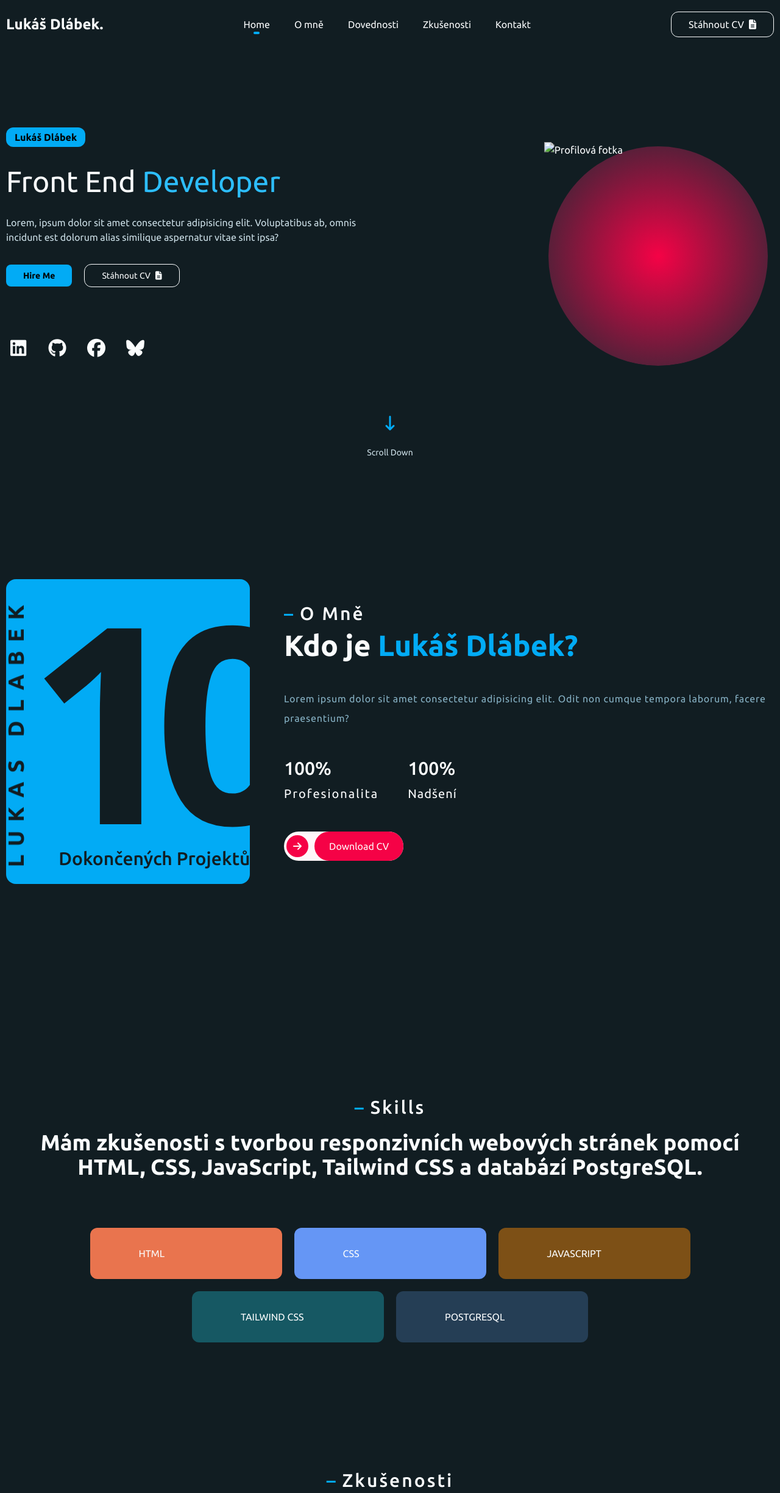
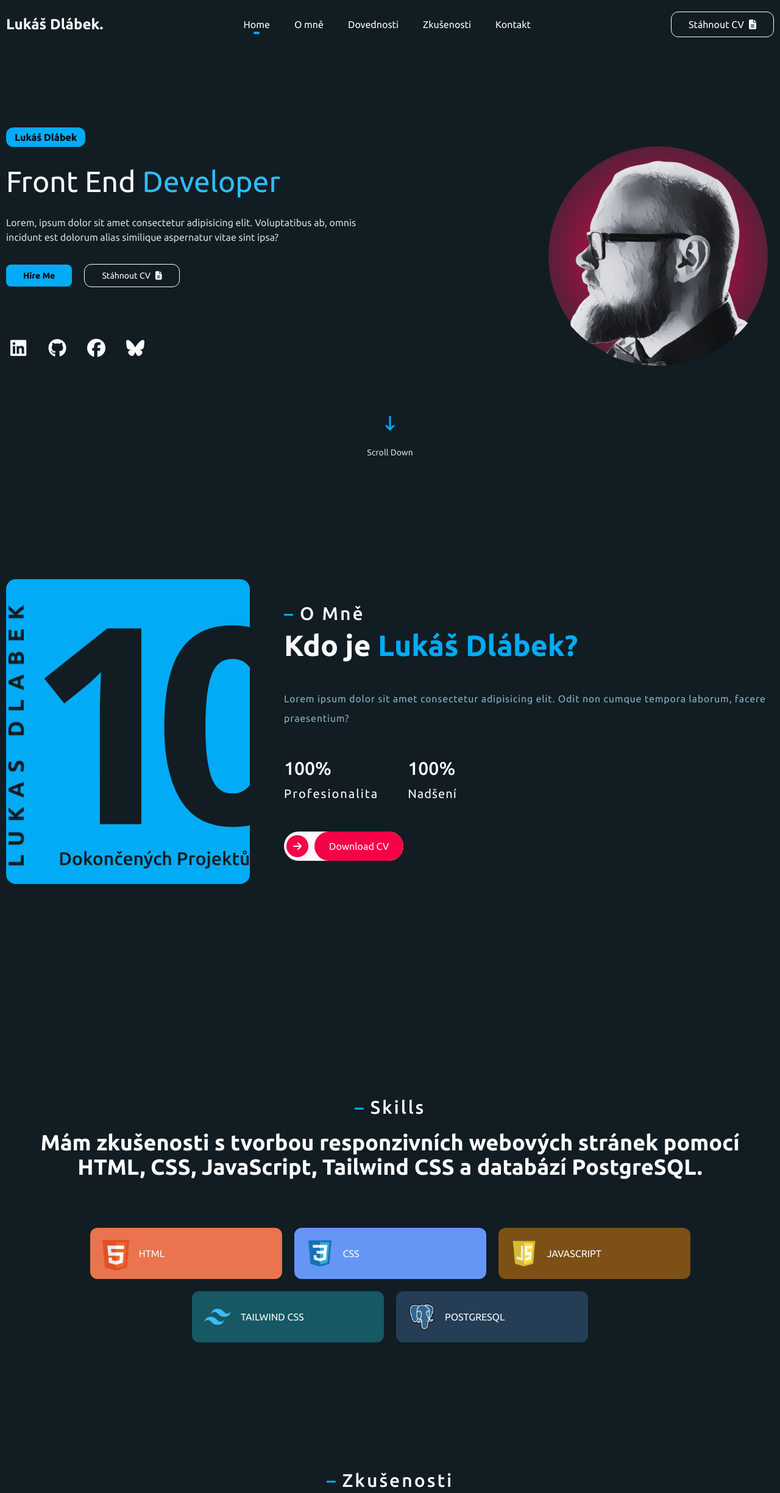
Before and after one commit to CutieUnicornCZ/personal-portfolio, a website: page index.html in a window 1280 px wide. Shown: the top 2449 px of the page at 61% size. Drawn offline with Linux system fonts and the light colour scheme; the site is published under a folder, as on GitHub Pages, so addresses that start at the root find nothing.

Commit message:
small updates

```diff
--- a/index.html
+++ b/index.html
@@ -40,7 +40,7 @@
           <a href="#" class="relative">Kontakt</a>
         </div>
         <a
-          href="/src/resume/resume.pdf"
+          href="./src/resume/resume.pdf"
           class="items-center hidden gap-2 py-2 border medium:flex px-7 rounded-xl border-copy w-max"
           download
         >
@@ -124,7 +124,7 @@
               >Hire Me</a
             >
             <a
-              href="/src/resume/resume.pdf"
+              href="./src/resume/resume.pdf"
               class="flex items-center gap-2 py-2 border px-7 rounded-xl border-copy w-max hover:scale-105 hover:shadow-md transition"
               download
             >
@@ -176,7 +176,7 @@
             >
               <img
                 class="object-cover w-full h-full pt-6 small:pt-0 animate-scale"
-                src="/src/images/profile.png"
+                src="./src/images/profile.png"
                 alt="Profilová fotka"
               />
             </div>
@@ -250,7 +250,7 @@
           </div>
           <div class="about-right-bottom">
             <a
-              href="/src/resume/resume.pdf"
+              href="./src/resume/resume.pdf"
               class="flex items-center bg-secondary-content text-secondary-content rounded-3xl gap-2.5 pl-1 max-w-fit group"
             >
               <span
@@ -283,7 +283,7 @@
           >
             <div class="w-11 h-11">
               <img
-                src="/src/images/html.png"
+                src="./src/images/html.png"
                 alt=""
                 class="w-full object-contain"
               />
@@ -296,7 +296,7 @@
           >
             <div class="w-11 h-11">
               <img
-                src="/src/images/css.png"
+                src="./src/images/css.png"
                 alt=""
                 class="w-full object-contain"
               />
@@ -309,7 +309,7 @@
           >
             <div class="w-11 h-11">
               <img
-                src="/src/images/js.png"
+                src="./src/images/js.png"
                 alt=""
                 class="w-full object-contain"
               />
@@ -322,7 +322,7 @@
           >
             <div class="w-11 h-11">
               <img
-                src="/src/images/tailwind.png"
+                src="./src/images/tailwind.png"
                 alt=""
                 class="w-full object-contain"
               />
@@ -335,7 +335,7 @@
           >
             <div class="w-11 h-11">
               <img
-                src="/src/images/PostgresSQL.png"
+                src="./src/images/PostgresSQL.png"
                 alt=""
                 class="w-full object-contain"
               />
```
